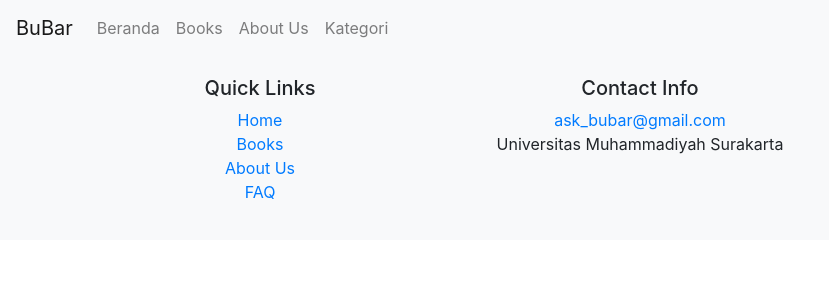
After one commit to AdonNeet/Neko-no-Bunko, a PHP site: template app/views/home/footer.php in a window 1280 px wide. The commit adds this page. Shown: the top 300 px of the page, without its empty margins (0-829 px from the left). Run offline with PHP 8.4, Linux system fonts and the light colour scheme; the template is opened without the code that fills it, so the values that code supplies are empty.

Commit message:
chore: update home view

```diff
--- /dev/null
+++ b/app/views/home/footer.php
@@ -0,0 +1,27 @@
+<footer class="footer text-center">
+    <div class="container">
+        <div class="row">
+            <div class="col-md-4">
+                <h5>Quick Links</h5>
+                <ul class="list-unstyled">
+                    <li><a href="#main">Home</a></li>
+                    <li><a href="#">Books</a></li>
+                    <li><a href="#about-us">About Us</a></li>
+                    <li><a href="#faq">FAQ</a></li>
+                </ul>
+            </div>
+            <div class="col-md-4">
+                <h5>Contact Info</h5>
+                <ul class="list-unstyled">
+                    <li><a href="mailto:ask_bubar@gmail.com">ask_bubar@gmail.com</a></li>
+                    <li>Universitas Muhammadiyah Surakarta</li>
+                </ul>
+            </div>
+        </div>
+    </div>
+</footer>
+<script src="https://code.jquery.com/jquery-3.5.1.slim.min.js"></script>
+<script src="https://cdn.jsdelivr.net/npm/@popperjs/core@2.9.2/dist/umd/popper.min.js"></script>
+<script src="https://stackpath.bootstrapcdn.com/bootstrap/4.5.2/js/bootstrap.min.js"></script>
+</body>
+</html>
--- /dev/null
+++ b/app/views/home/header.php
@@ -0,0 +1,39 @@
+<!DOCTYPE html>
+<html lang="en">
+<head>
+    <meta charset="UTF-8">
+    <meta name="viewport" content="width=device-width, initial-scale=1.0">
+    <title>BuBar</title>
+    <link href="https://stackpath.bootstrapcdn.com/bootstrap/4.5.2/css/bootstrap.min.css" rel="stylesheet">
+    <style>
+        .navbar-nav .nav-link {
+            color: #000;
+        }
+        .jumbotron {
+            background-color: #FFA500;
+            color: #000;
+        }
+        .about-us, .faq {
+            padding: 60px 0;
+        }
+        .footer {
+            background-color: #f8f9fa;
+            padding: 20px 0;
+        }
+    </style>
+</head>
+<body>
+<nav class="navbar navbar-expand-lg navbar-light bg-light sticky-top">
+    <a class="navbar-brand" href="#">BuBar</a>
+    <button class="navbar-toggler" type="button" data-toggle="collapse" data-target="#navbarNav" aria-controls="navbarNav" aria-expanded="false" aria-label="Toggle navigation">
+        <span class="navbar-toggler-icon"></span>
+    </button>
+    <div class="collapse navbar-collapse" id="navbarNav">
+        <ul class="navbar-nav">
+            <li class="nav-item"><a class="nav-link" href="#main">Beranda</a></li>
+            <li class="nav-item"><a class="nav-link" href="#">Books</a></li>
+            <li class="nav-item"><a class="nav-link" href="#about-us">About Us</a></li>
+            <li class="nav-item"><a class="nav-link" href="#">Kategori</a></li>
+        </ul>
+    </div>
+</nav>
```
Also changed, not shown: app/views/home/index.php (+111 -10 lines), app/views/home/dummy.jpg (added).
